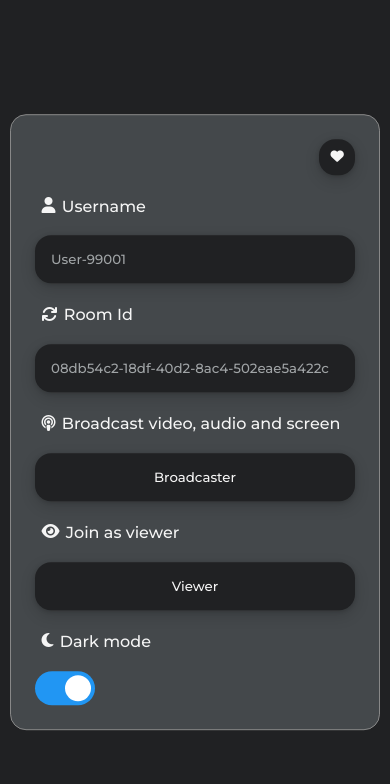
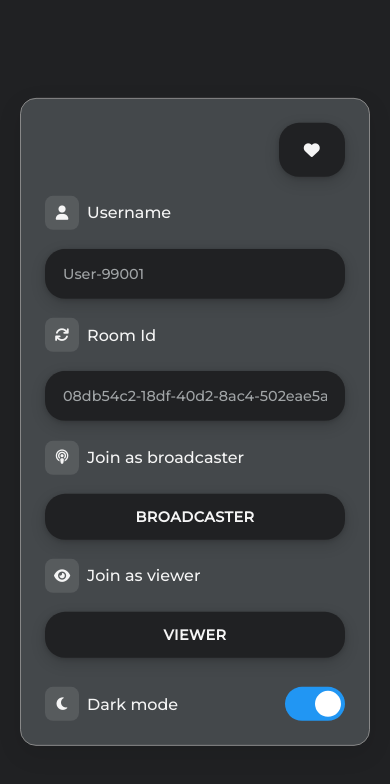
Before and after one commit to miroslavpejic85/mirotalkbro, a website: page public/views/home.html in a window 390 px wide. Drawn offline with nearby package versions, Linux system fonts and the light colour scheme; some packages are replaced by stand-ins of ours; no server answers; a script that the page names is missing.

Commit message:
[mirotalkbro] - improve UI, update dep

```diff
--- a/app/server.js
+++ b/app/server.js
@@ -8,7 +8,7 @@
  * @license For open source under AGPL-3.0
  * @license For private project or commercial purposes contact us at: license.mirotalk@gmail.com
  * @author  Miroslav Pejic - miroslav.pejic.85@gmail.com
- * @version 1.1.51
+ * @version 1.1.52
  */
 
 require('dotenv').config();
--- a/package.json
+++ b/package.json
@@ -1,6 +1,6 @@
 {
     "name": "mirotalkbro",
-    "version": "1.1.51",
+    "version": "1.1.52",
     "description": "P2P WebRTC audio, video and screen live broadcast",
     "main": "app/server.js",
     "scripts": {
@@ -24,7 +24,7 @@
     "license": "AGPLv3",
     "dependencies": {
         "@ngrok/ngrok": "1.5.2",
-        "@sentry/node": "^10.4.0",
+        "@sentry/node": "^10.6.0",
         "compression": "^1.8.1",
         "cors": "^2.8.5",
         "dotenv": "^17.2.1",
--- a/public/css/home.css
+++ b/public/css/home.css
@@ -4,6 +4,10 @@
 
 .support button {
     padding: 0.5rem;
+}
+
+.support button i {
+    font-size: 1rem;
 }
 
 .fa-arrows-rotate {
@@ -25,47 +29,106 @@
     background: var(--secondary-color);
     border: var(--border);
     border-radius: var(--border-radius);
+    box-shadow: 0 8px 25px rgba(0, 0, 0, 0.1);
 }
 
 .home-header {
     color: var(--text-color);
     display: grid;
     grid-gap: 1rem;
+    text-align: center;
 }
 
-.home-buttons button {
-    padding: 0.5rem;
-    float: right;
-    margin-left: 5px;
+.home label {
+    font-weight: 500;
+    display: flex;
+    align-items: center;
+    gap: 0.5rem;
 }
 
 .home i {
-    padding: 0.4rem;
+    padding: 0.5rem;
+    border-radius: 8px;
+    background: rgba(255, 255, 255, 0.1);
+    width: 18px;
+    height: 18px;
+    display: flex;
+    align-items: center;
+    justify-content: center;
+    font-size: 0.9rem;
 }
 
 .home button i {
-    padding: 0.2rem;
-}
-
-.home select {
-    padding: 10px;
-    height: 40px;
-    line-height: 40px;
-    font-size: 0.9rem;
-    color: var(--text-color);
-    color: var(--text-color);
-    background-color: var(--primary-color);
-    cursor: pointer;
-    border: none;
-    border-radius: var(--border-radius);
-    box-shadow: var(--box-shadow);
+    padding: 0.3rem;
+    background: none;
+    width: auto;
+    height: auto;
+    border-radius: 0;
 }
 
 .home input {
-    padding: 1rem;
+    padding: 1rem 1.2rem;
+    font-size: 1rem;
     color: var(--input-color);
     background-color: var(--primary-color);
+    border: 2px solid transparent;
+    border-radius: calc(var(--border-radius) + 4px);
+    box-shadow: var(--box-shadow);
+    transition: all 0.3s ease;
+}
+
+.home input:hover {
+    border-color: #2196f3;
+    outline: none;
+    box-shadow: 0 0 0 3px rgba(33, 150, 243, 0.1);
+    transform: translateY(-1px);
+}
+
+.home button {
+    padding: 1rem 1.5rem;
+    font-size: 0.9rem;
+    font-weight: 600;
     border: none;
-    border-radius: var(--border-radius);
-    box-shadow: var(--box-shadow);
+    border-radius: calc(var(--border-radius) + 4px);
+    cursor: pointer;
+    transition: all 0.3s ease;
+    text-transform: uppercase;
+    letter-spacing: 0.5px;
 }
+
+.home button:hover {
+    transform: translateY(-2px);
+    box-shadow: 0 6px 20px rgba(0, 0, 0, 0.15);
+}
+
+/* Responsive Design */
+@media (max-width: 480px) {
+    .home {
+        padding: 1.5rem;
+        min-width: 300px;
+        grid-gap: 1.2rem;
+    }
+
+    .home button {
+        padding: 0.875rem 1.25rem;
+        font-size: 0.9rem;
+    }
+
+    .home input {
+        padding: 0.875rem 1rem;
+        font-size: 0.9rem;
+    }
+}
+
+.mode-container {
+    margin-top: 10px;
+    display: flex;
+    justify-content: space-between;
+    align-items: center;
+    gap: 1rem;
+}
+
+.mode-container .switch {
+    margin-left: auto;
+    margin-bottom: 0;
+}
--- a/public/views/home.html
+++ b/public/views/home.html
@@ -25,7 +25,7 @@
         <link rel="stylesheet" href="../css/home.css" />
     </head>
     <body>
-        <div class="home center">
+        <div class="home center fadeIn">
             <div id="supportDiv" class="support">
                 <button id="support"><i class="fas fa-heart"></i></button>
             </div>
@@ -36,16 +36,18 @@
             >
             <input id="broadcasterId" maxlength="36" name="id" value="123" required />
             <label id="broadcasterLabel" class="not-selectable"
-                ><i class="fas fa-podcast"></i>Broadcast video, audio and screen</label
+                ><i class="fas fa-podcast"></i>Join as broadcaster</label
             >
             <button id="broadcaster">Broadcaster</button>
             <label class="not-selectable"><i class="fas fa-eye"></i>Join as viewer</label>
             <button id="viewer">Viewer</button>
-            <label class="not-selectable"><i class="fas fa-moon"></i>Dark mode</label>
-            <label class="switch">
-                <input id="mode" type="checkbox" checked />
-                <span class="slider round"></span>
-            </label>
+            <div class="mode-container">
+                <label class="not-selectable"><i class="fas fa-moon"></i>Dark mode</label>
+                <label class="switch">
+                    <input id="mode" type="checkbox" checked />
+                    <span class="slider round"></span>
+                </label>
+            </div>
         </div>
 
         <script defer src="https://cdn.jsdelivr.net/npm/sweetalert2@11.4.8"></script>
```
Also changed, not shown: public/css/broadcast.css (+41 -14 lines), public/views/broadcast.html (+1 -1 lines).
